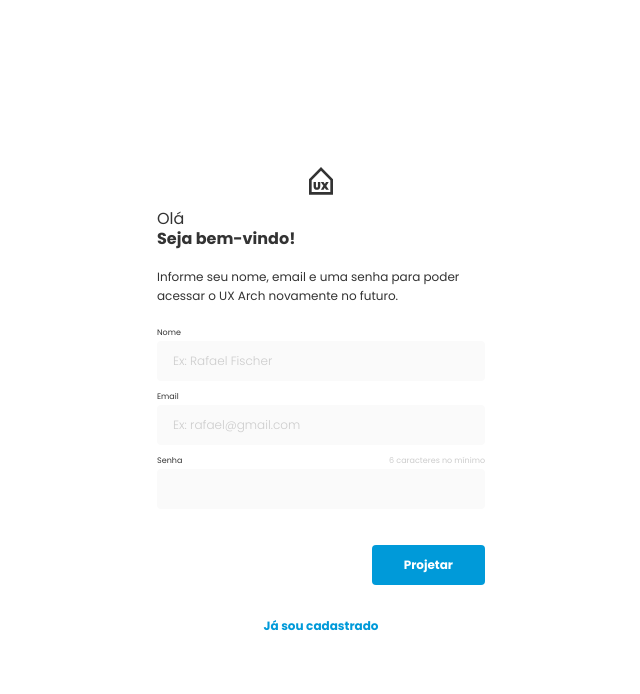
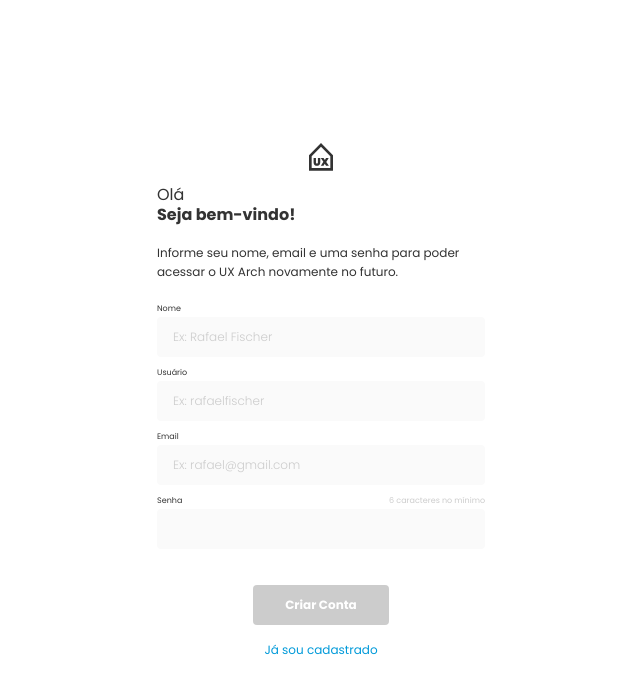
Before and after one commit to fischerafael/ux-arch-client, a Next.js app: page /app/register in a window 1280 px wide. Shown: the top 694 px of the page, without its empty margins (319-959 px from the left). Built offline with nearby package versions, Linux system fonts and the light colour scheme.

Commit message:
add axios and start refactor

```diff
--- a/package.json
+++ b/package.json
@@ -7,6 +7,7 @@
     "start": "next start"
   },
   "dependencies": {
+    "axios": "^0.21.1",
     "next": "latest",
     "react": "^16.8.0",
     "react-dom": "^16.8.0",
--- a/src/UI/Components/Input/FormTextInput/index.tsx
+++ b/src/UI/Components/Input/FormTextInput/index.tsx
@@ -6,6 +6,9 @@ import { FlexContainer } from '../../../design-system/components/layout/FlexCont
 
 interface Props {
     label: string
+    id: string
+    handleChange(e: any): void
+    value: any
     placeholder?: string
     error?: string
     [x: string]: any
@@ -15,6 +18,9 @@ export const FormTextInput = ({
     label,
     placeholder,
     error,
+    id,
+    handleChange,
+    value,
     ...rest
 }: Props) => {
     return (
@@ -33,7 +39,13 @@ export const FormTextInput = ({
                 <Label>{label}</Label>
                 <Label style={{ color: colors.atention }}>{error}</Label>
             </FlexContainer>
-            <TextInput placeholder={placeholder} {...rest} />
+            <TextInput
+                placeholder={placeholder}
+                id={id}
+                value={value}
+                onChange={handleChange}
+                {...rest}
+            />
         </FlexContainer>
     )
 }
--- /dev/null
+++ b/src/UI/Pages/App/Dashboard/index.tsx
@@ -0,0 +1,5 @@
+import React from 'react'
+
+export const Dashboard = () => {
+    return <div>Dashboard secreta</div>
+}
--- a/src/UI/Pages/App/Register/RegisterForm/index.tsx
+++ b/src/UI/Pages/App/Register/RegisterForm/index.tsx
@@ -1,8 +1,58 @@
 import React from 'react'
+
+import { Paragraph } from '../../../../design-system/components/display/Text'
+import { DefaultButton } from '../../../../design-system/components/input'
 import { FlexContainer } from '../../../../design-system/components/layout/FlexContainer'
 
-const RegisterForm = () => {
-    return <FlexContainer></FlexContainer>
+import { FormTextInput } from '../../../../Components/Input/FormTextInput'
+import { DoubleLine } from '../../../../Components/Text/DoubleLine'
+
+export const RegisterForm = ({ data, handleChange }) => {
+    return (
+        <FlexContainer
+            as="form"
+            style={{
+                flexDirection: 'column',
+                alignItems: 'flex-start',
+                padding: '1rem 0'
+            }}
+        >
+            <DoubleLine firstLine="Olá" secondLine="Seja bem-vindo!" />
+            <br />
+            <Paragraph style={{}}>
+                Informe seu nome, email e uma senha para poder acessar o UX Arch
+                novamente no futuro.
+            </Paragraph>
+            <br />
+            <FormTextInput
+                label="Nome"
+                placeholder="Ex: Rafael Fischer"
+                id="name"
+                handleChange={handleChange}
+                value={data.name}
+            />
+            <FormTextInput
+                label="Usuário"
+                placeholder="Ex: rafaelfischer"
+                id="username"
+                handleChange={handleChange}
+                value={data.username}
+            />
+            <FormTextInput
+                label="Email"
+                placeholder="Ex: rafael@gmail.com"
+                id="email"
+                handleChange={handleChange}
+                value={data.email}
+            />
+            <FormTextInput
+                label="Senha"
+                type="password"
+                error="6 caracteres no mínimo"
+                id="password"
+                handleChange={handleChange}
+                value={data.password}
+            />
+        </FlexContainer>
+    )
 }
-
-export default RegisterForm
--- a/src/UI/Pages/App/Register/index.tsx
+++ b/src/UI/Pages/App/Register/index.tsx
@@ -1,17 +1,53 @@
-import React from 'react'
-import { width } from '../../../design-system/styles/Theme'
-import { FlexContainer } from '../../../design-system/components/layout/FlexContainer'
-import { DoubleLine } from '../../../Components/Text/DoubleLine'
-import { FormTextInput } from '../../../Components/Input/FormTextInput'
+import { useForm } from '../../../../hooks/useForm'
+import { userServices } from '../../../../usecases/services/user'
+
 import {
     AnchorLink,
     DefaultButton
 } from '../../../design-system/components/input'
+import { width } from '../../../design-system/styles/Theme'
+import { FlexContainer } from '../../../design-system/components/layout/FlexContainer'
+
 import { ClickableLogo } from '../../../Components/ClickableLogo'
-import { Paragraph } from '../../../design-system/components/display/Text'
 import { CustomLink } from '../../../Components/CustomLink'
 
+import { RegisterForm } from './RegisterForm'
+import { useEffect, useState } from 'react'
+
 export const Register = () => {
+    const { data, handleDataChange } = useForm({
+        name: '',
+        username: '',
+        email: '',
+        password: ''
+    })
+
+    const handleRegister = async (e: any) => {
+        e.preventDefault()
+        try {
+            const response = await userServices.create(data)
+            console.log('CREATE USER RESPONSE', response)
+        } catch (error) {
+            alert(error.message)
+            console.log('CREATE USER RESPONSE', error.message)
+        }
+    }
+
+    const [isFormValid, setFormValid] = useState(false)
+
+    useEffect(() => {
+        if (
+            data.name.length >= 3 &&
+            data.username.length >= 3 &&
+            data.email.length >= 5 &&
+            data.password.length >= 6
+        ) {
+            setFormValid(true)
+            return
+        }
+        setFormValid(false)
+    }, [data])
+
     return (
         <FlexContainer as="main">
             <FlexContainer
@@ -27,32 +63,18 @@ export const Register = () => {
                 <FlexContainer>
                     <ClickableLogo />
                 </FlexContainer>
-                <br />
-                <DoubleLine firstLine="Olá" secondLine="Seja bem-vindo!" />
-                <br />
-                <Paragraph style={{}}>
-                    Informe seu nome, email e uma senha para poder acessar o UX
-                    Arch novamente no futuro.
-                </Paragraph>
-                <br />
-                <FormTextInput label="Nome" placeholder="Ex: Rafael Fischer" />
-                <FormTextInput
-                    label="Email"
-                    placeholder="Ex: rafael@gmail.com"
-                />
-                <FormTextInput
-                    label="Senha"
-                    type="password"
-                    error="6 caracteres no mínimo"
-                />
-                <br />
+
+                <RegisterForm data={data} handleChange={handleDataChange} />
+
                 <DefaultButton
-                    style={{ margin: '1rem 0', alignSelf: 'flex-end' }}
-                    onClick={() => {}}
+                    style={{ margin: '1rem 0', alignSelf: 'center' }}
+                    onClick={handleRegister}
+                    disabled={isFormValid ? false : true}
                 >
-                    Projetar
+                    Criar Conta
                 </DefaultButton>
-                <FlexContainer style={{ marginTop: '1rem' }}>
+
+                <FlexContainer>
                     <CustomLink href="/app/login">
                         <AnchorLink>Já sou cadastrado</AnchorLink>
                     </CustomLink>
--- a/src/UI/design-system/components/input/index.ts
+++ b/src/UI/design-system/components/input/index.ts
@@ -28,9 +28,8 @@ export const TextInput = styled.input`
         font-weight: lighter;
     }
 `
-export const AnchorLink = styled.a`
+export const AnchorLink = styled.span`
     font-size: 0.75rem;
-    font-weight: bold;
     color: ${colors.primary};
     text-align: center;
 `
--- /dev/null
+++ b/src/entities/user/index.ts
@@ -0,0 +1,7 @@
+export interface ICreateUser {
+    name: string
+    username: string
+    email: string
+    password: string
+    status?: string
+}
--- /dev/null
+++ b/src/hooks/useForm/index.tsx
@@ -0,0 +1,14 @@
+import { useState } from 'react'
+
+export const useForm = function <T>(initialData: T) {
+    const [data, setData] = useState(initialData)
+
+    const handleDataChange = (e: any) => {
+        setData({ ...data, [e.target.getAttribute('id')]: e.target.value })
+    }
+
+    return {
+        data,
+        handleDataChange
+    }
+}
--- /dev/null
+++ b/src/usecases/config/index.ts
@@ -0,0 +1,10 @@
+import axios from 'axios'
+
+const url = {
+    dev: 'http://localhost:1337',
+    production: 'https://ux-arch-strapi.herokuapp.com'
+}
+
+export const api = axios.create({
+    baseURL: url.production
+})
--- /dev/null
+++ b/src/usecases/services/user/index.ts
@@ -0,0 +1,18 @@
+import { ICreateUser } from '../../../entities/user'
+import { api } from '../../config'
+
+class User {
+    async create(formData: ICreateUser) {
+        const data = {
+            username: formData.username,
+            email: formData.email,
+            password: formData.password,
+            status: 'client'
+        }
+
+        const response = await api.post('/auth/local/register', data)
+        return response
+    }
+}
+
+export const userServices = new User()
```
Also changed, not shown: pages/app/dashboard/index.tsx (added, +8 -0 lines), 1 other file (tests, documents, lock files or other folders).
